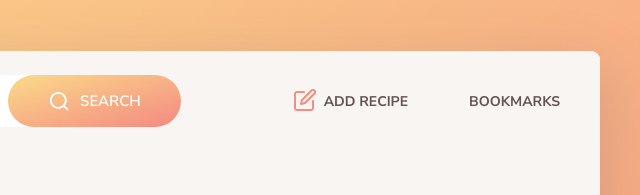
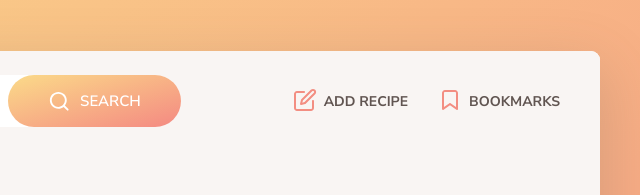
Before and after one commit to CaptKraken/forkify, a website built with Parcel: page index.html in a window 1280 px wide. Shown: the top 195 px of the page, 640-1280 px from the left. Built offline with nearby package versions, Linux system fonts and the light colour scheme; files whose address does not match are found by name.

Commit message:
i lost count pt 4

```diff
--- a/index.html
+++ b/index.html
@@ -66,7 +66,7 @@
                   <use href="src/images/icons.svg#icon-bookmark"></use>
                 </svg> -->
                 <svg class="nav__icon">
-                  <use xlink:href="/images/svg-defs.svg#shape-codepen"></use>
+                  <use xlink:href="src/images/icons.svg#icon-bookmark"></use>
                 </svg>
                 <span>Bookmarks</span>
               </button>
```
Also changed, not shown: dist/index.html.
